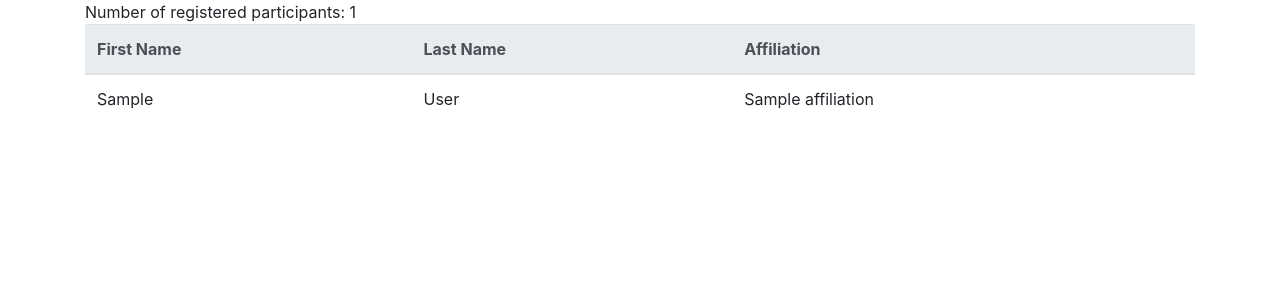
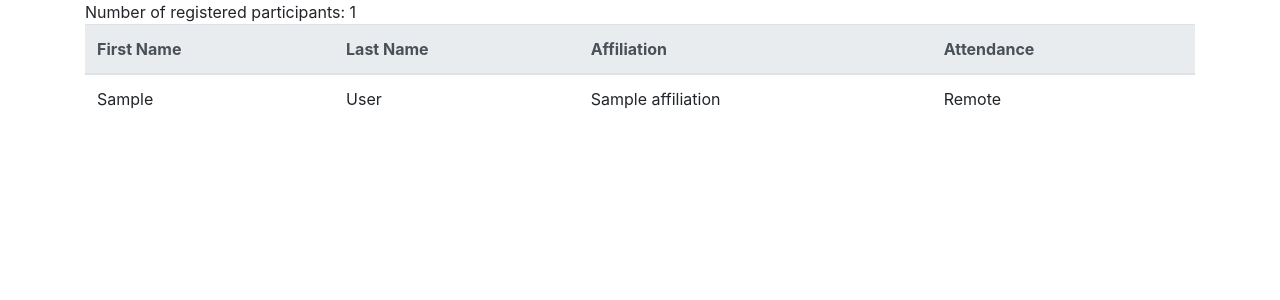
Before and after one commit to LSSTDESC/meeting-registration-form, a Flask app: template templates/participants.html in a window 1280 px wide. Shown: the top 300 px of the page. Run offline with Flask 3, Linux system fonts and the light colour scheme; the template is opened without the code that fills it: most values are stand-ins (such as "Sample title", 1, 10 or a date in 2020); parts of the project's set-up code (start-up, migrations or seed data) failed here and were passed over; some libraries are stand-ins or nearby versions.

Commit message:
re-enable in-person/remote column in participants.html

```diff
--- a/registration_server.py
+++ b/registration_server.py
@@ -128,7 +128,7 @@ def registered():
     """Returns the list of registered participants
     """
     # Get list of participants
-    participants = Participant.query.order_by(Participant.last_name, Participant.first_name).with_entities(Participant.first_name, Participant.last_name, Participant.affiliation).all()
+    participants = Participant.query.order_by(Participant.last_name, Participant.first_name).with_entities(Participant.first_name, Participant.last_name, Participant.affiliation, Participant.in_person).all()
     return render_template('participants.html', data=participants)
 
 if __name__ == '__main__':
--- a/templates/participants.html
+++ b/templates/participants.html
@@ -21,7 +21,7 @@
           <th scope="col">First Name</th>
           <th scope="col">Last Name</th>
           <th scope="col">Affiliation</th>
-          <!-- <th scope="col">Attendance</th> -->
+          <th scope="col">Attendance</th>
         </tr>
       </thead>
       <tbody>
@@ -30,7 +30,7 @@
           <td>{{item.first_name}}</td>
           <td>{{item.last_name}}</td>
           <td>{{item.affiliation}}</td>
-          <!-- <td>{% if item.in_person == "on"%}In Person{% else %}Remote{% endif %}</td> -->
+          <td>{% if item.in_person == "on"%}In Person{% else %}Remote{% endif %}</td>
         </tr>
         {% endfor %}
       </tbody>
```
